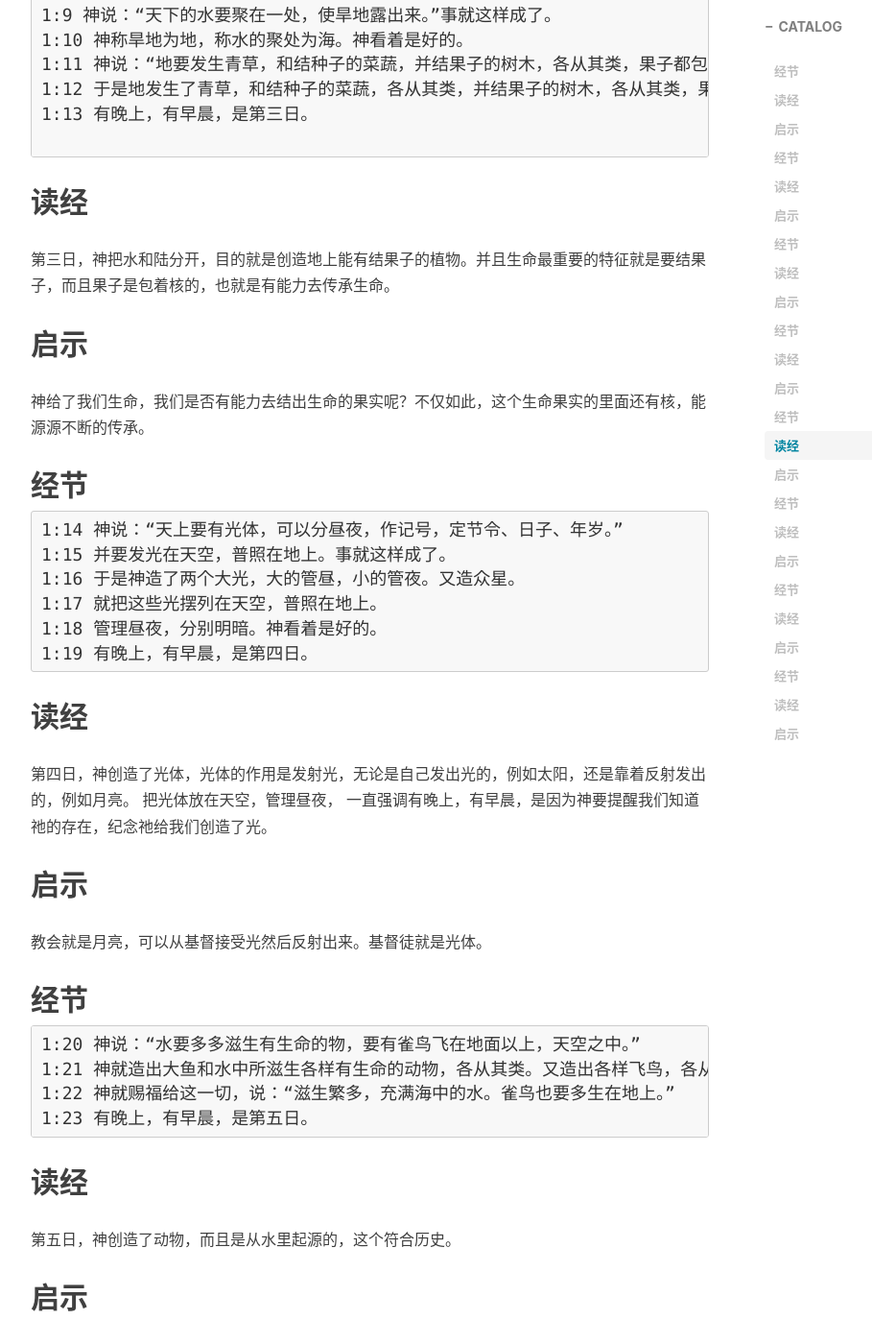
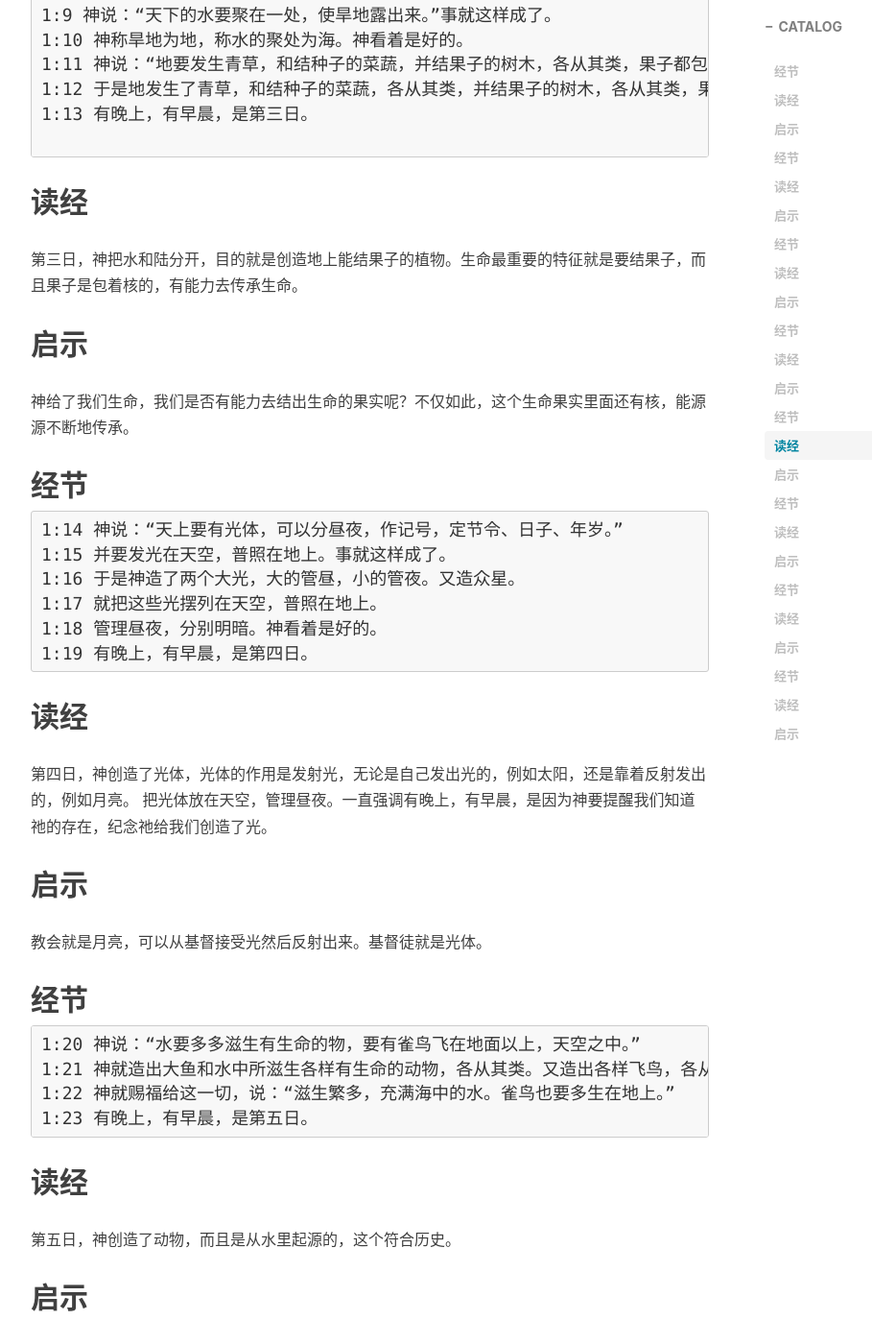
Before and after one commit to jingminglake/jingminglake.github.io, a Jekyll site: the page built from _posts/读圣经/创世纪/2024-12-10-创世纪第一章.md, in a window 1280 px wide and 1400 px high, scrolled down 2203 px. Shown: the whole window at 96% size, without its empty margins (233-1142 px from the left). Built offline with Jekyll 4.4.1, drawn with Linux system fonts in a browser that asks for light colours; nearby versions of some CDN libraries; comment, search, counter and statistics services are not loaded; some of the changed text lies outside the part shown.

Commit message:
First time with Copilot

```diff
--- a/_posts/读圣经/创世纪/2024-12-10-创世纪第一章.md
+++ b/_posts/读圣经/创世纪/2024-12-10-创世纪第一章.md
@@ -82,11 +82,11 @@
 
 ## 读经
 
-第三日，神把水和陆分开，目的就是创造地上能有结果子的植物。并且生命最重要的特征就是要结果子，而且果子是包着核的，也就是有能力去传承生命。
+第三日，神把水和陆分开，目的就是创造地上能结果子的植物。生命最重要的特征就是要结果子，而且果子是包着核的，有能力去传承生命。
 
 ## 启示
 
-神给了我们生命，我们是否有能力去结出生命的果实呢？不仅如此，这个生命果实的里面还有核，能源源不断的传承。
+神给了我们生命，我们是否有能力去结出生命的果实呢？不仅如此，这个生命果实里面还有核，能源源不断地传承。
 
 ## 经节
 <pre style="font-size: 18px;">
@@ -101,7 +101,7 @@
 ## 读经
 
 第四日，神创造了光体，光体的作用是发射光，无论是自己发出光的，例如太阳，还是靠着反射发出的，例如月亮。
-把光体放在天空，管理昼夜， 一直强调有晚上，有早晨，是因为神要提醒我们知道祂的存在，纪念祂给我们创造了光。
+把光体放在天空，管理昼夜。一直强调有晚上，有早晨，是因为神要提醒我们知道祂的存在，纪念祂给我们创造了光。
 
 ## 启示
 
@@ -138,9 +138,9 @@
 
 ## 读经
 
-第六日，神先创造了地上动物，然后马上创造了人，并且强调是按自己的形象造的，其中是按照他的（希伯来原文单数）形象，就是指的子神。
+第六日，神先创造了地上动物，然后创造了人，并且强调是按自己的形象造的，其中是按照他的（希伯来原文单数）形象，就是指的子神。
 
-神创造人的目的是管理他之前的创造的所有生命。
+神创造人的目的是管理祂之前创造的所有生命。
 
 ## 启示
 
```
Also changed, not shown: other parts of _posts/读圣经/创世纪/2024-12-10-创世纪第一章.md (+1 -1 lines).
